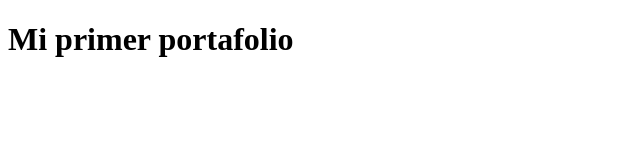
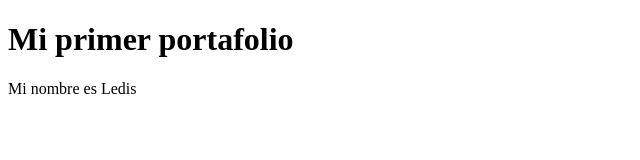
Before and after one commit to ondinagarcia/drilling8, a plain HTML site: page index.html in a window 1280 px wide. Shown: the whole page, without its empty margins (0-640 px from the left). Drawn offline with Linux system fonts and the light colour scheme.

Commit message:
Mi segundo commit

```diff
--- a/index.html
+++ b/index.html
@@ -8,5 +8,7 @@
 </head>
 <body>
     <h1>Mi primer portafolio</h1>
+
+    <p>Mi nombre es Ledis</p>
 </body>
 </html>
```
